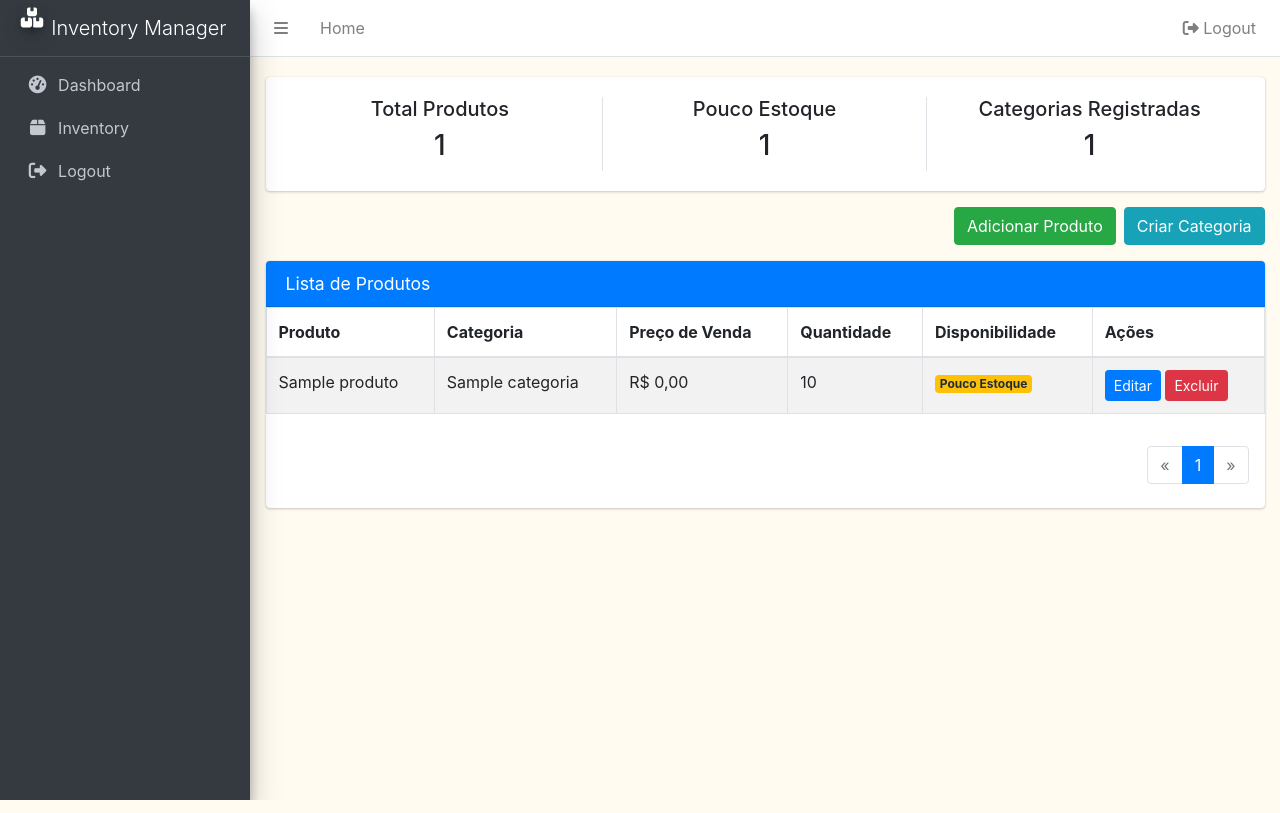
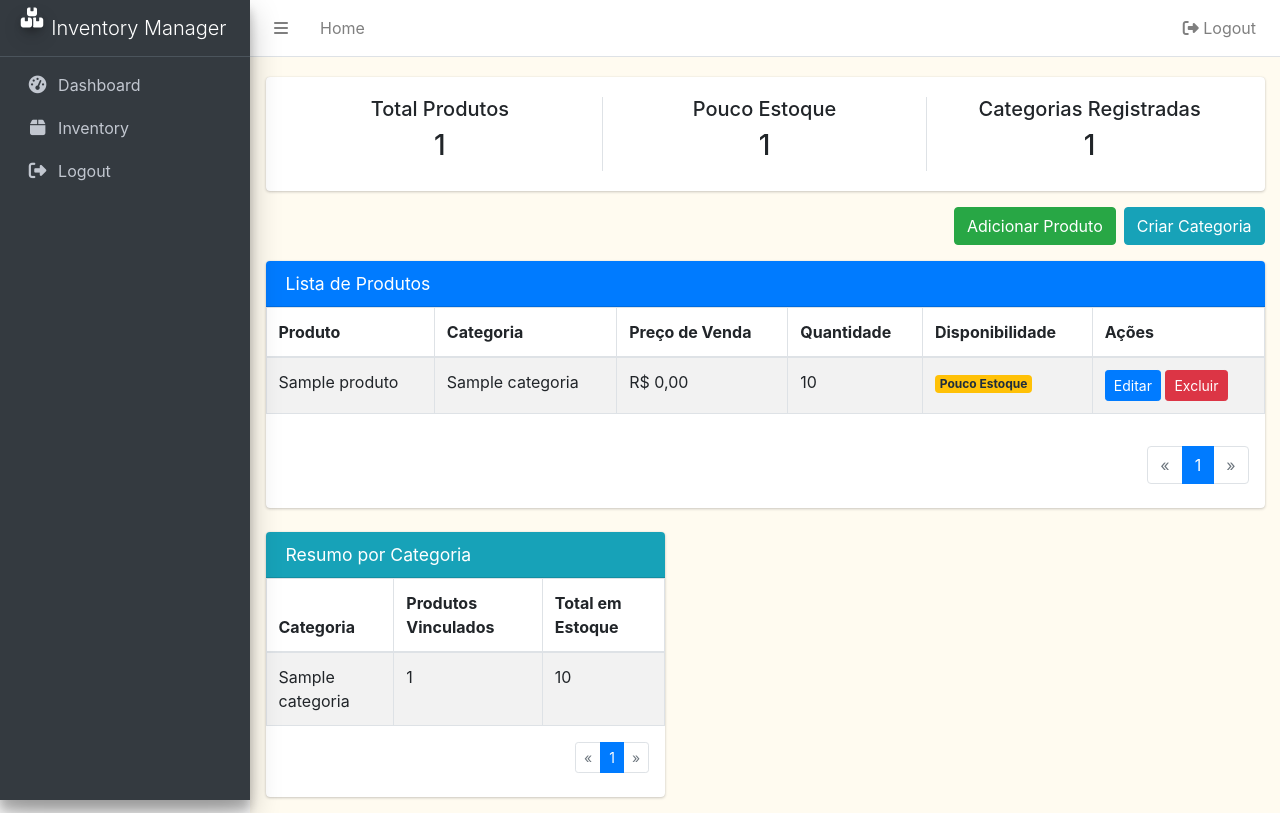
Before and after one commit to wazdmike/fsst_projeto, a PHP site: page /app/inventory.php in a window 1280 px wide. Run offline with PHP 8.4, Linux system fonts and the light colour scheme; the visitor is signed in with stand-in values (Sample User, id 1); tables that the repository leaves empty or names only in its code hold one stand-in row (values such as "Sample post"); some libraries are stand-ins or nearby versions.

Commit message:
feat: add categories table

```diff
--- /dev/null
+++ b/app/components/inv_table_categories.php
@@ -0,0 +1,50 @@
+<div class="card" style="width: 40%;">
+    <div class="card-header bg-info text-white">
+        <h3 class="card-title">Resumo por Categoria</h3>
+    </div>
+
+    <div class="table-responsive">
+        <table class="table table-bordered table-striped mb-0">
+            <thead>
+                <tr>
+                    <th>Categoria</th>
+                    <th>Produtos Vinculados</th>
+                    <th>Total em Estoque</th>
+                </tr>
+            </thead>
+
+            <tbody>
+                <?php foreach ($categoriasResumo as $cat): ?>
+                    <tr>
+                        <td><?= htmlspecialchars($cat['nome']) ?></td>
+                        <td><?= $cat['total_produtos'] ?></td>
+                        <td><?= $cat['total_estoque'] ?></td>
+                    </tr>
+                <?php endforeach; ?>
+            </tbody>
+        </table>
+    </div>
+
+    <!-- Paginação -->
+    <div class="d-flex justify-content-end mt-3 mb-2 mr-3">
+        <nav>
+            <ul class="pagination pagination-sm">
+
+                <li class="page-item <?= $paginaCat <= 1 ? 'disabled' : '' ?>">
+                    <a class="page-link" href="?pagina_cat=<?= $paginaCat - 1 ?>">«</a>
+                </li>
+
+                <?php for ($i = 1; $i <= $totalPaginasCat; $i++): ?>
+                    <li class="page-item <?= $i == $paginaCat ? 'active' : '' ?>">
+                        <a class="page-link" href="?pagina_cat=<?= $i ?>"><?= $i ?></a>
+                    </li>
+                <?php endfor; ?>
+
+                <li class="page-item <?= $paginaCat >= $totalPaginasCat ? 'disabled' : '' ?>">
+                    <a class="page-link" href="?pagina_cat=<?= $paginaCat + 1 ?>">»</a>
+                </li>
+
+            </ul>
+        </nav>
+    </div>
+</div>
--- a/app/inventory.php
+++ b/app/inventory.php
@@ -88,6 +88,34 @@ $produtos = $stmt->fetchAll(PDO::FETCH_ASSOC);
 $stmtCat = $pdo->query("SELECT * FROM categoria ORDER BY nome");
 $categorias = $stmtCat->fetchAll(PDO::FETCH_ASSOC);
 
+$limiteCat = 5;
+$paginaCat = isset($_GET['pagina_cat']) ? (int) $_GET['pagina_cat'] : 1;
+if ($paginaCat < 1) $paginaCat = 1;
+
+$offsetCat = ($paginaCat - 1) * $limiteCat;
+
+$totalCat = $pdo->query("SELECT COUNT(*) FROM categoria")->fetchColumn();
+$totalPaginasCat = ceil($totalCat / $limiteCat);
+
+$sqlCatResumo = $pdo->prepare("
+    SELECT
+        c.id,
+        c.nome,
+        COUNT(p.id) AS total_produtos,
+        COALESCE(SUM(p.quantidade), 0) AS total_estoque
+    FROM categoria c
+    LEFT JOIN produtos p ON p.id_categoria = c.id
+    GROUP BY c.id, c.nome
+    ORDER BY c.nome ASC
+    LIMIT :limite OFFSET :offset
+");
+
+$sqlCatResumo->bindValue(':limite', $limiteCat, PDO::PARAM_INT);
+$sqlCatResumo->bindValue(':offset', $offsetCat, PDO::PARAM_INT);
+$sqlCatResumo->execute();
+
+$categoriasResumo = $sqlCatResumo->fetchAll(PDO::FETCH_ASSOC);
+
 ?>
 
 <!DOCTYPE html>
@@ -130,6 +158,13 @@ $categorias = $stmtCat->fetchAll(PDO::FETCH_ASSOC);
                         <?php include 'components/inv_table_products.php'; ?>
                     </div>
 
+                    <div class="d-flex mt-4">
+                        <?php include 'components/inv_table_categories.php'; ?>
+
+                        <!-- Espaço livre para 60% -->
+                        <div style="width: 60%;"></div>
+                    </div>
+
                 </div>
             </section>
         </div>
```
